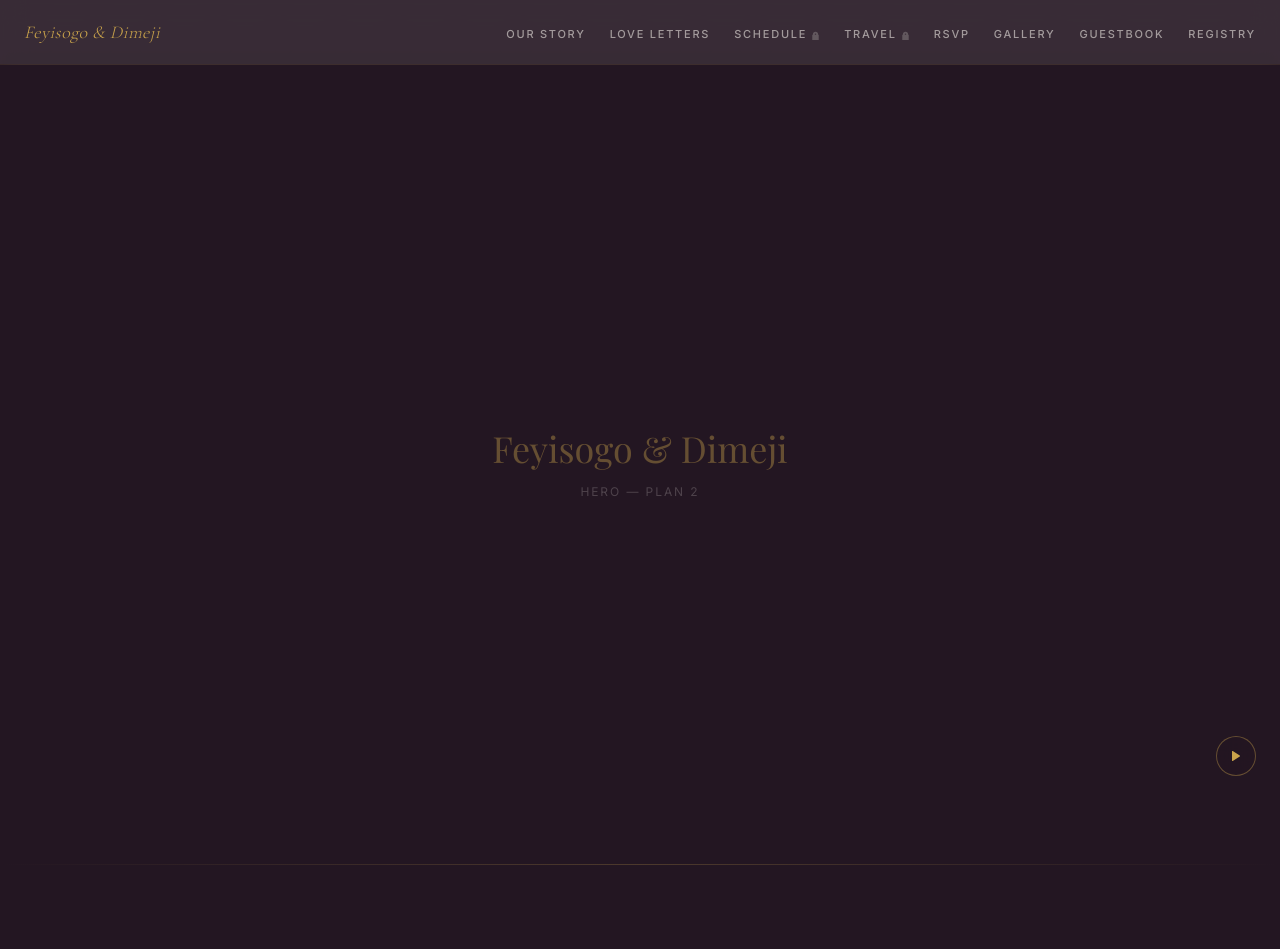
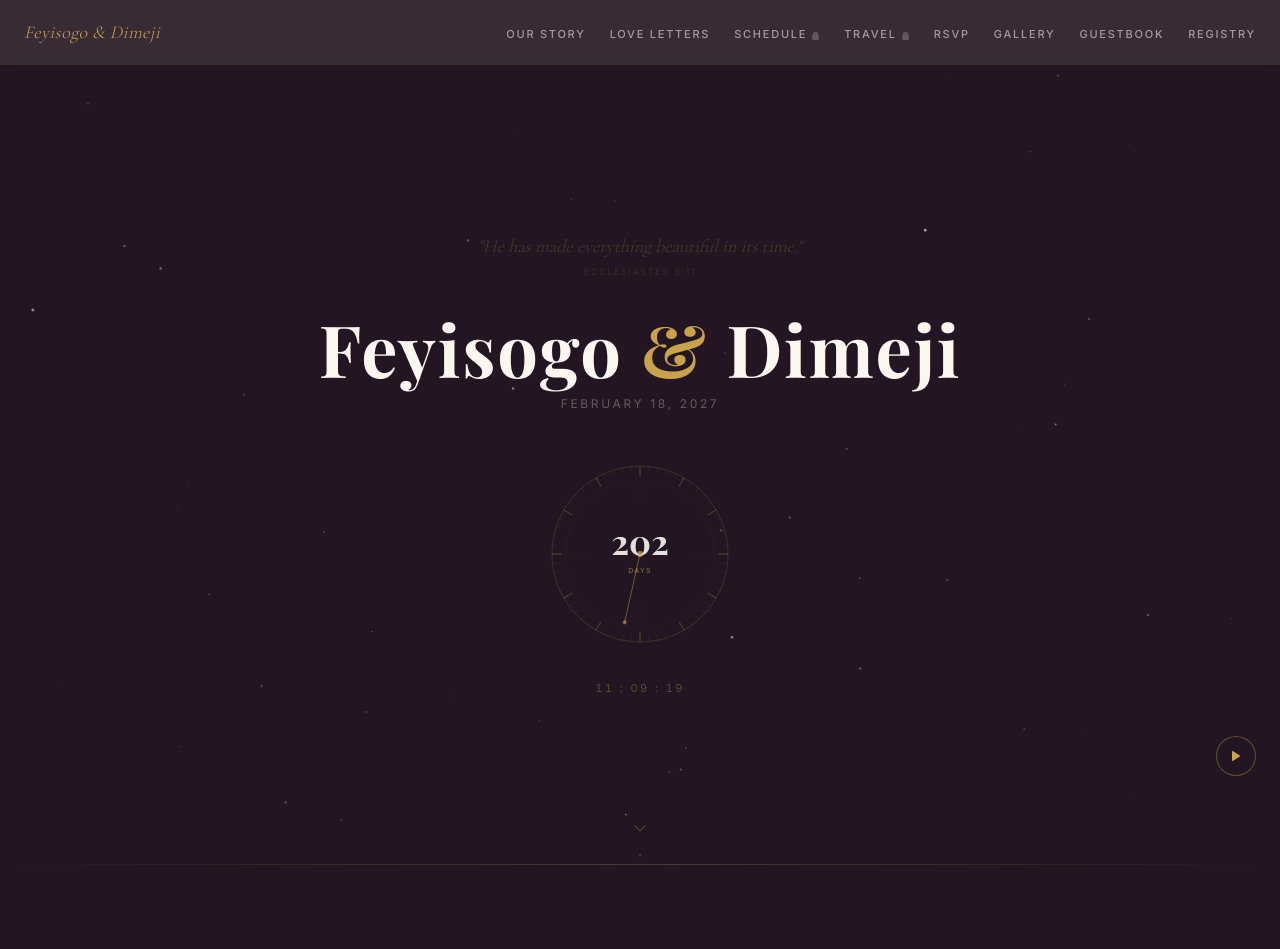
Before and after one commit to Dime1/Dimeyi-Website, a Next.js app: page / in a window 1280 px wide. Shown: the top 949 px of the page. Built offline with nearby package versions, Linux system fonts and the light colour scheme; a web font is replaced by a local one.

Commit message:
feat: add HeroSection with starfield, name reveal animation, verse watermark, countdown, scroll cue

```diff
--- a/app/page.tsx
+++ b/app/page.tsx
@@ -1,10 +1,5 @@
+import { HeroSection } from '@/features/hero/HeroSection'
+
 export default function HomePage() {
-  return (
-    <div className="min-h-screen bg-plum flex flex-col items-center justify-center gap-4">
-      <p className="font-display text-gold/40 text-4xl">Feyisogo & Dimeji</p>
-      <p className="font-sans text-ivory/20 text-xs tracking-[0.16em] uppercase">
-        Hero — Plan 2
-      </p>
-    </div>
-  )
+  return <HeroSection />
 }
--- /dev/null
+++ b/features/hero/HeroSection.tsx
@@ -0,0 +1,131 @@
+'use client'
+
+import { useRef } from 'react'
+import { motion, useScroll, useTransform, type Variants } from 'framer-motion'
+import { StarfieldCanvas }      from '@/features/hero/StarfieldCanvas'
+import { AstrolabeCountdown }   from '@/features/hero/AstrolabeCountdown'
+import { useReducedMotion }     from '@/lib/hooks/useReducedMotion'
+import { COUPLE, VERSES, WEDDING } from '@/config/content'
+
+const DISPLAY_NAME = COUPLE.displayNames
+const CHARS = DISPLAY_NAME.split('')
+
+const containerVariants: Variants = {
+  hidden: {},
+  show: {
+    transition: { staggerChildren: 0.045, delayChildren: 0.4 }
+  },
+}
+
+const charVariants: Variants = {
+  hidden: { opacity: 0, y: 18 },
+  show:   { opacity: 1, y: 0, transition: { duration: 0.55, ease: [0.22, 1, 0.36, 1] as const } },
+}
+
+export function HeroSection() {
+  const heroRef = useRef<HTMLElement>(null)
+  const reduced = useReducedMotion()
+
+  const { scrollYProgress } = useScroll({
+    target:  heroRef,
+    offset: ['start start', 'end start'],
+  })
+  const verseOpacity = useTransform(scrollYProgress, [0, 0.7], [0.3, 0])
+
+  return (
+    <section
+      ref={heroRef}
+      className="relative h-screen bg-plum overflow-hidden"
+      aria-label="Hero — Feyisogo and Dimeji"
+    >
+      {/* Starfield canvas */}
+      <StarfieldCanvas count={100} />
+
+      {/* Hidden video slot — add src when footage arrives */}
+      {/* eslint-disable-next-line jsx-a11y/media-has-caption */}
+      <video
+        className="absolute inset-0 w-full h-full object-cover opacity-0 pointer-events-none"
+        aria-hidden="true"
+        muted
+        loop
+        playsInline
+      />
+
+      {/* Content */}
+      <div className="relative z-10 flex flex-col items-center justify-center h-full px-6 text-center gap-6 md:gap-8">
+
+        {/* Verse watermark */}
+        <motion.p
+          style={{ opacity: reduced ? 0.2 : verseOpacity }}
+          className="font-script italic text-gold/80 text-base md:text-lg max-w-md leading-relaxed"
+          aria-label={`${VERSES.hero.text} — ${VERSES.hero.ref}`}
+        >
+          {VERSES.hero.text}
+          <span className="block mt-1 font-sans font-medium text-[9px] tracking-[0.18em] uppercase text-gold/40 not-italic">
+            {VERSES.hero.ref}
+          </span>
+        </motion.p>
+
+        {/* Names */}
+        <div>
+          <motion.h1
+            variants={containerVariants}
+            initial={reduced ? 'show' : 'hidden'}
+            animate="show"
+            className="font-display font-bold text-4xl md:text-6xl lg:text-7xl text-ivory tracking-wide"
+            aria-label={COUPLE.displayNames}
+          >
+            {CHARS.map((char, i) => (
+              <motion.span
+                key={i}
+                variants={reduced ? {} : charVariants}
+                aria-hidden="true"
+                className={char === '&' ? 'text-gold' : ''}
+              >
+                {char === ' ' ? ' ' : char}
+              </motion.span>
+            ))}
+          </motion.h1>
+
+          {/* Wedding date */}
+          <motion.p
+            initial={{ opacity: 0 }}
+            animate={{ opacity: 1 }}
+            transition={reduced ? { duration: 0 } : { delay: 1.6, duration: 0.8 }}
+            className="font-sans text-[11px] md:text-xs tracking-[0.22em] text-ivory/30 uppercase mt-3"
+          >
+            {WEDDING.dateLabel}
+          </motion.p>
+        </div>
+
+        {/* Astrolabe countdown */}
+        <motion.div
+          initial={{ opacity: 0, scale: 0.92 }}
+          animate={{ opacity: 1, scale: 1 }}
+          transition={reduced ? { duration: 0 } : { delay: 2, duration: 0.8, ease: [0.22, 1, 0.36, 1] }}
+        >
+          <AstrolabeCountdown />
+        </motion.div>
+
+        {/* Scroll cue */}
+        <motion.div
+          animate={reduced ? {} : {
+            y:       [0, 7, 0],
+            opacity: [0.35, 0.65, 0.35],
+          }}
+          transition={{ duration: 2.2, repeat: Infinity, ease: 'easeInOut' }}
+          className="absolute bottom-8 left-1/2 -translate-x-1/2"
+          aria-hidden="true"
+        >
+          <svg width="20" height="20" viewBox="0 0 20 20" fill="none">
+            <path
+              d="M5 7l5 5 5-5"
+              stroke="#C9A24B" strokeWidth="1.2" strokeLinecap="round" strokeLinejoin="round"
+              opacity="0.5"
+            />
+          </svg>
+        </motion.div>
+      </div>
+    </section>
+  )
+}
```
